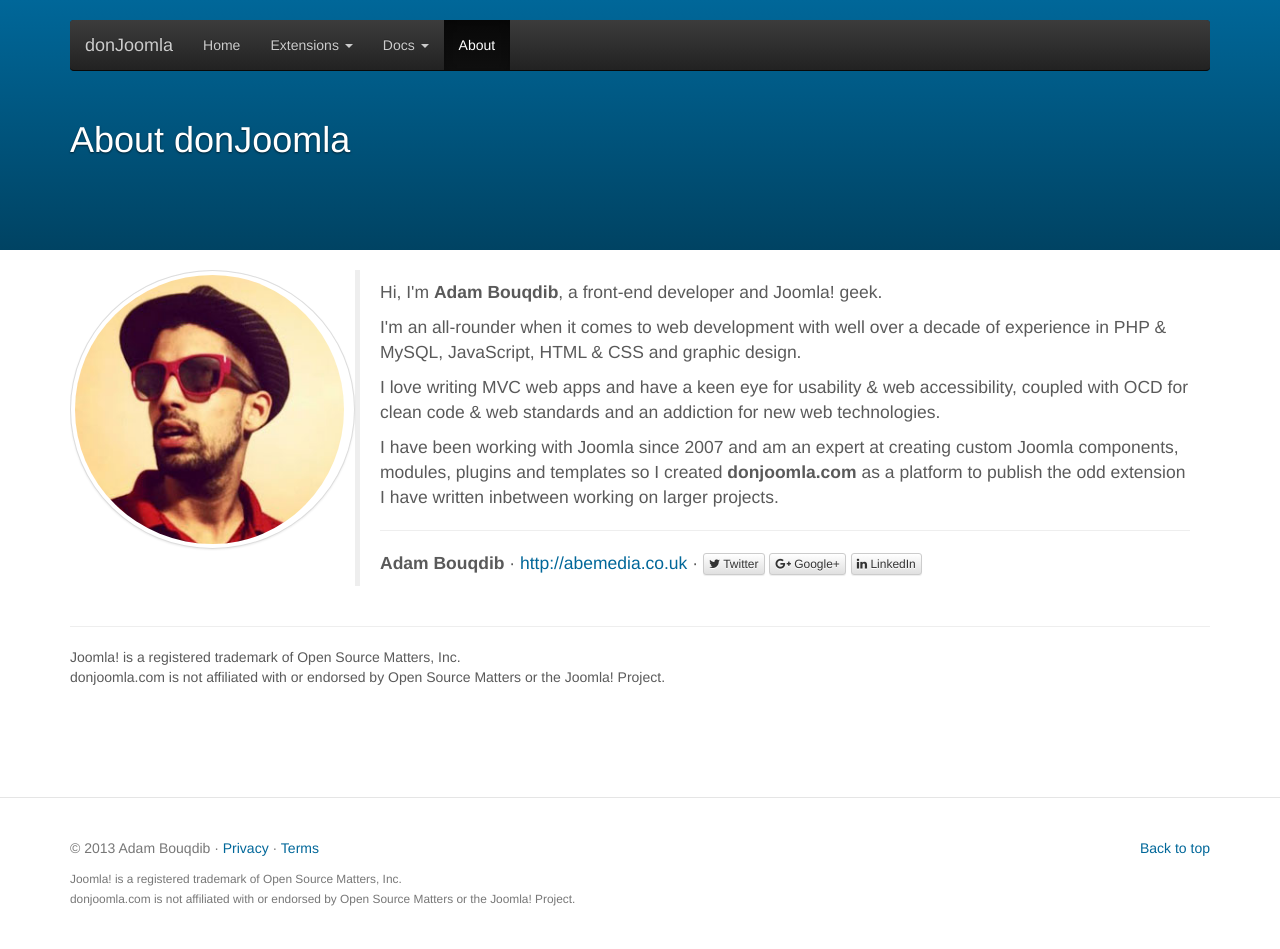
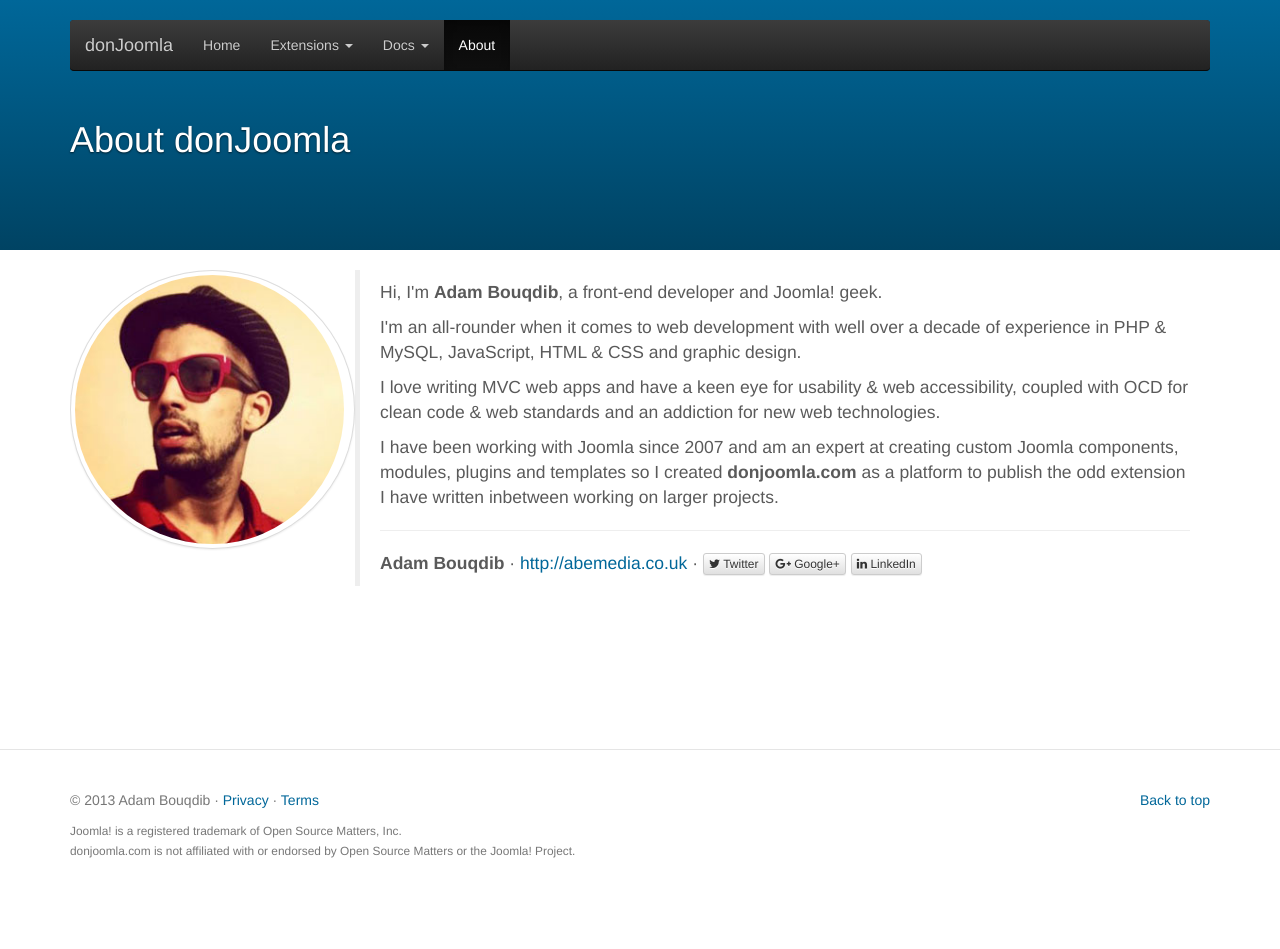
Before and after one commit to donJoomla/donjoomla.github.io, a Jekyll site: the page built from about.html, in a window 1280 px wide. Built offline with Jekyll 4.4.1, drawn with Linux system fonts in a browser that asks for light colours; nearby versions of some CDN libraries; after the commit the page ends 900 px from its top, so only the background shows below that.

Commit message:
removed copyright notice

```diff
--- a/about.html
+++ b/about.html
@@ -25,6 +25,3 @@
     </blockquote>
   </div>
 </div>
-<hr>
-<p>Joomla! is a registered trademark of Open Source Matters, Inc.<br>
-donjoomla.com is not affiliated with or endorsed by Open Source Matters or the Joomla! Project.</p>
```
